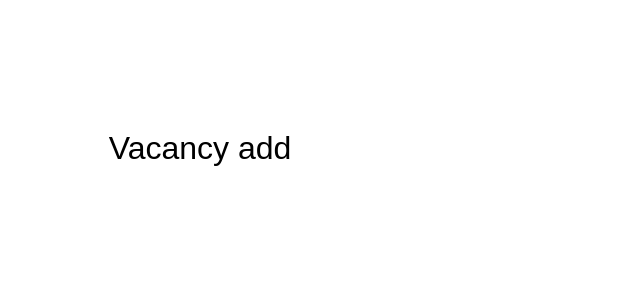
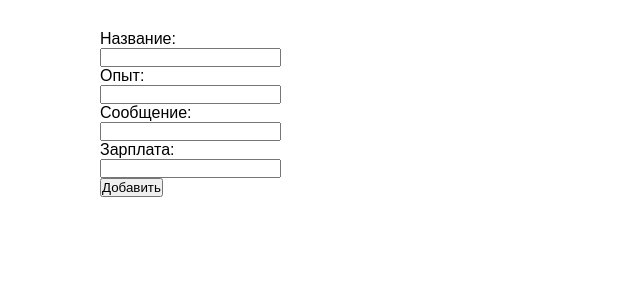
Before and after one commit to KOSMOGOR/front-end-final, a Next.js app in the folder next/: page /vacancies/add in a window 1280 px wide. Shown: the top 300 px of the page, without its empty margins (0-640 px from the left). Built offline with nearby package versions, Linux system fonts and the light colour scheme.

Commit message:
added pages for vacancies

```diff
--- a/next/app/cvs/page.tsx
+++ b/next/app/cvs/page.tsx
@@ -2,6 +2,7 @@
 
 import { useEffect, useState } from "react";
 import Button from "./Button";
+import Cv from "./Cv";
 import styles from "./page.module.css";
 
 interface int1 {
@@ -17,7 +18,7 @@ export default function Page() {
       console.log(a.body)
       const text = await a.text()
       setBody(<div>
-        {JSON.parse(text).map((x: int1) => <div key={x.title} className="vacancy">{x.title}</div>)}
+        {JSON.parse(text).map((x: int1) => <Cv key={x.title} title={x.title}/>)}
       </div>)
     })
   }, [])
--- /dev/null
+++ b/next/app/vacancies/add/layout.tsx
@@ -0,0 +1,20 @@
+import type { Metadata } from "next";
+import "../../globals.css";
+
+export const metadata: Metadata = {
+  title: "Add Vacancy",
+};
+
+export default function RootLayout({
+  children,
+}: Readonly<{
+  children: React.ReactNode;
+}>) {
+  return (
+    <html>
+      <body>
+        {children}
+      </body>
+    </html>
+  );
+}
--- /dev/null
+++ b/next/app/vacancies/add/page.tsx
@@ -0,0 +1,56 @@
+'use client'
+
+import { useState } from "react";
+import styles from "./page.module.css";
+
+export default function Page() {
+  const [title, setTitle] = useState("");
+  const [experience, setExperience] = useState("");
+  const [message, setMessage] = useState("");
+  const [salary, setSalary] = useState("");
+
+  const sendPost = () => {
+    fetch('http://localhost:8080/addVacancy', {
+      method: 'POST',
+      body: JSON.stringify({
+        title,
+        experience,
+        message,
+        salary,
+        chat_link: '...',
+        message_link: '...',
+        fromUser_link: '...',
+        // chatId: '...'
+      }),
+      headers: {
+        "content-type": "application/json",
+        // "Bot-Key": "password"
+      },
+    }).catch(e => console.error(e))
+    // window.location.href = '/vacancies'
+  }
+
+  return (
+    <div className="layout">
+      <form onSubmit={(e) => { e.preventDefault(); sendPost() }}>
+        <div>
+          <label>Название:</label>
+          <input value={title} onChange={(e) => setTitle(e.target.value)} required/>
+        </div>
+        <div>
+          <label>Опыт:</label>
+          <input value={experience} onChange={(e) => setExperience(e.target.value)} required/>
+        </div>
+        <div>
+          <label>Сообщение:</label>
+          <input value={message} onChange={(e) => setMessage(e.target.value)} required/>
+        </div>
+        <div>
+          <label>Зарплата:</label>
+          <input value={salary} onChange={(e) => setSalary(e.target.value)} required/>
+        </div>
+        <input type="submit" value="Добавить" />
+      </form>
+    </div>
+  );
+}
```
Also changed, not shown: next/app/cvs/Cv.tsx (added, +16 -0 lines), next/app/vacancies/Button.tsx (added, +7 -0 lines), next/app/vacancies/Vacancy.tsx (added, +16 -0 lines), next/app/vacancies/page.tsx (+24 -4 lines), 1 other file (tests, documents, lock files or other folders).
